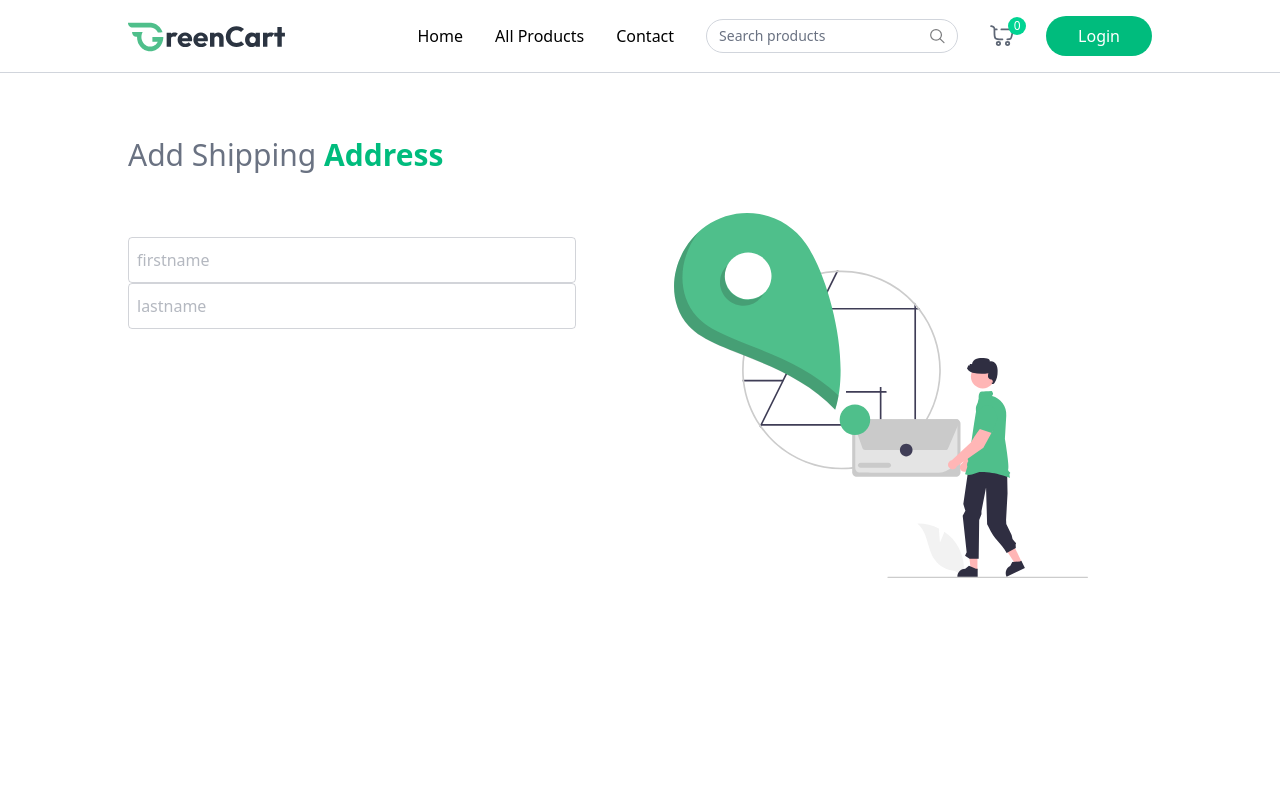
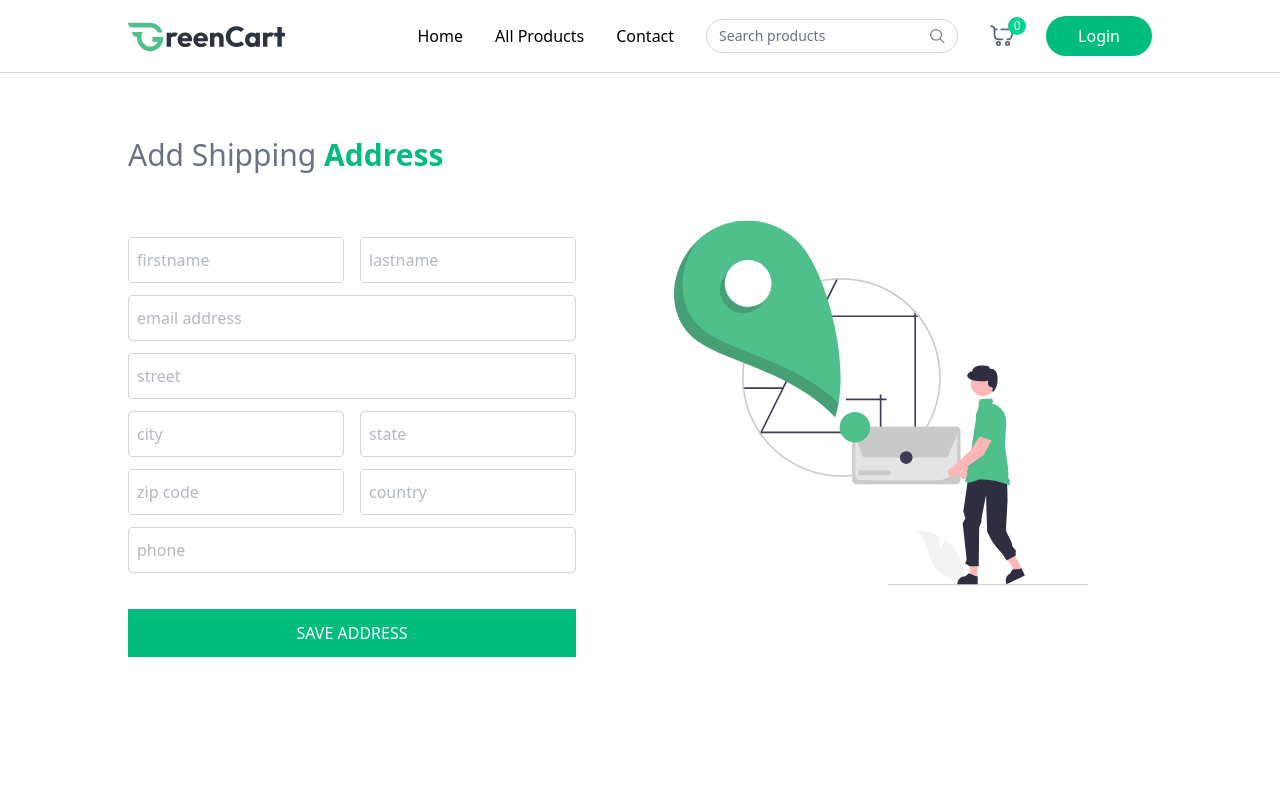
Before and after one commit to rohit-roshan123/ApnaCart--Grocery-shopping-application, a React (Vite) app in the folder ApnaCart/apnacart/: page /add-address in a window 1280 px wide. Shown: the top 800 px of the page. Built offline with nearby package versions, Linux system fonts and the light colour scheme.

Commit message:
add address page completed

```diff
--- a/ApnaCart/apnacart/src/Pages/AddAddress.jsx
+++ b/ApnaCart/apnacart/src/Pages/AddAddress.jsx
@@ -52,12 +52,42 @@ const AddAddress = () => {
     <div className='flex flex-col-reverse md:flex-row justify-between mt-10'>
         <div className='flex-1 max-w-md'>
             <form onSubmit={onSubmitHandler} className='space-y-3 mt-6 text-sum'>
-                <div>
+                <div className='grid grid-cols-2 gap-4'>
                     <Inputfield handleChange={handleChange} name="firstName" placeholder="firstname"
                     address={address} type='text' />
                     <Inputfield handleChange={handleChange} name="lastName" placeholder="lastname"
                     address={address} type='text' />
                 </div>
+
+                <Inputfield handleChange={handleChange} name="email" placeholder="email address"
+                    address={address} type='email' />
+
+                <Inputfield handleChange={handleChange} name="street" placeholder="street"
+                    address={address} type='text' />
+
+                <div className='grid grid-cols-2 gap-4'>
+
+                    <Inputfield handleChange={handleChange} name="city" placeholder="city"
+                    address={address} type='text' />
+                    <Inputfield handleChange={handleChange} name="state" placeholder="state"
+                    address={address} type='text' />
+
+                </div>
+
+                <div className='grid grid-cols-2 gap-4'>
+
+                    <Inputfield handleChange={handleChange} name="zipcode" placeholder="zip code"
+                    address={address} type='number' />
+                    <Inputfield handleChange={handleChange} name="country" placeholder="country"
+                    address={address} type='text' />
+
+                </div>
+
+                <Inputfield handleChange={handleChange} name="phone" placeholder="phone"
+                    address={address} type='text' />
+
+                <button className='w-full mt-6 bg-emerald-500 text-white py-3 hover:bg-emerald-700 transition cursor-pointer uppercase'>Save address</button>
+
 
 
             </form>
```
